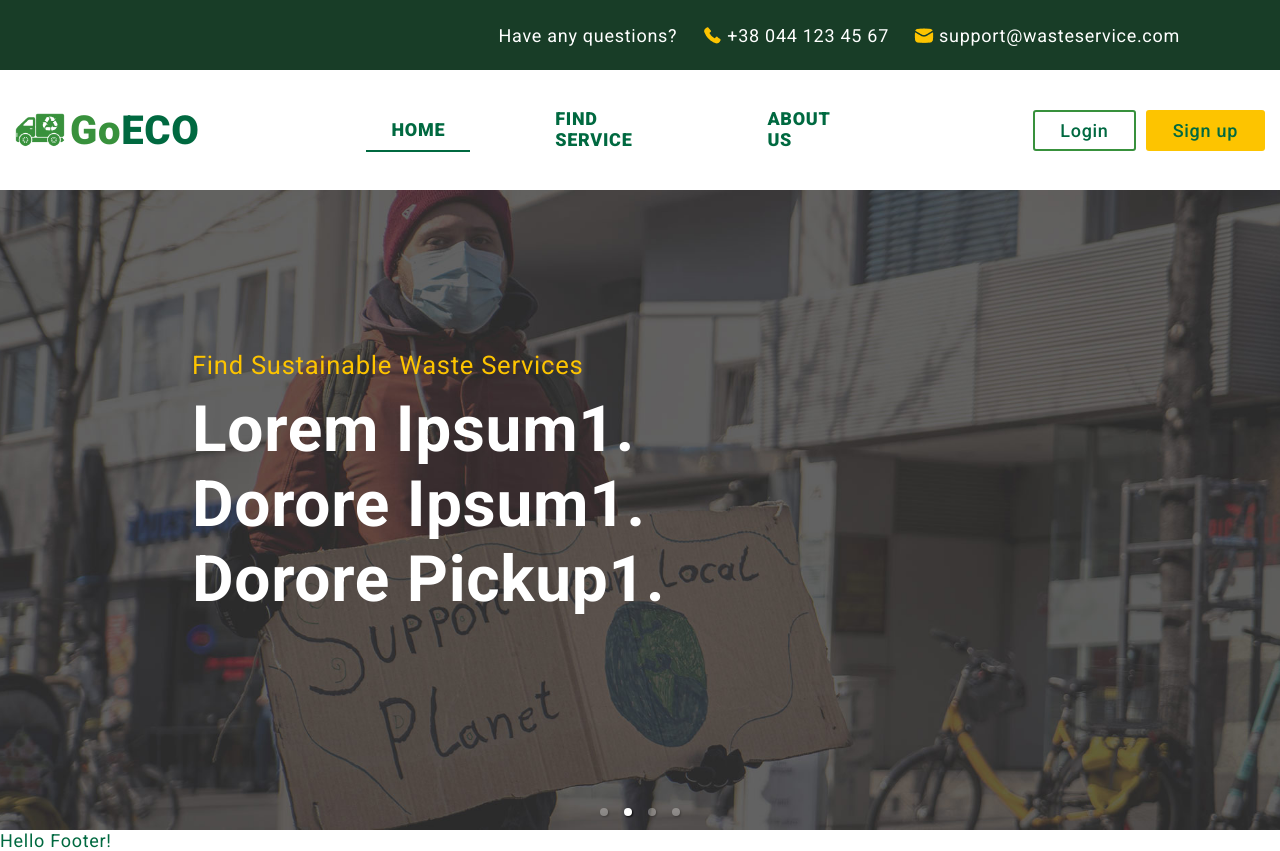
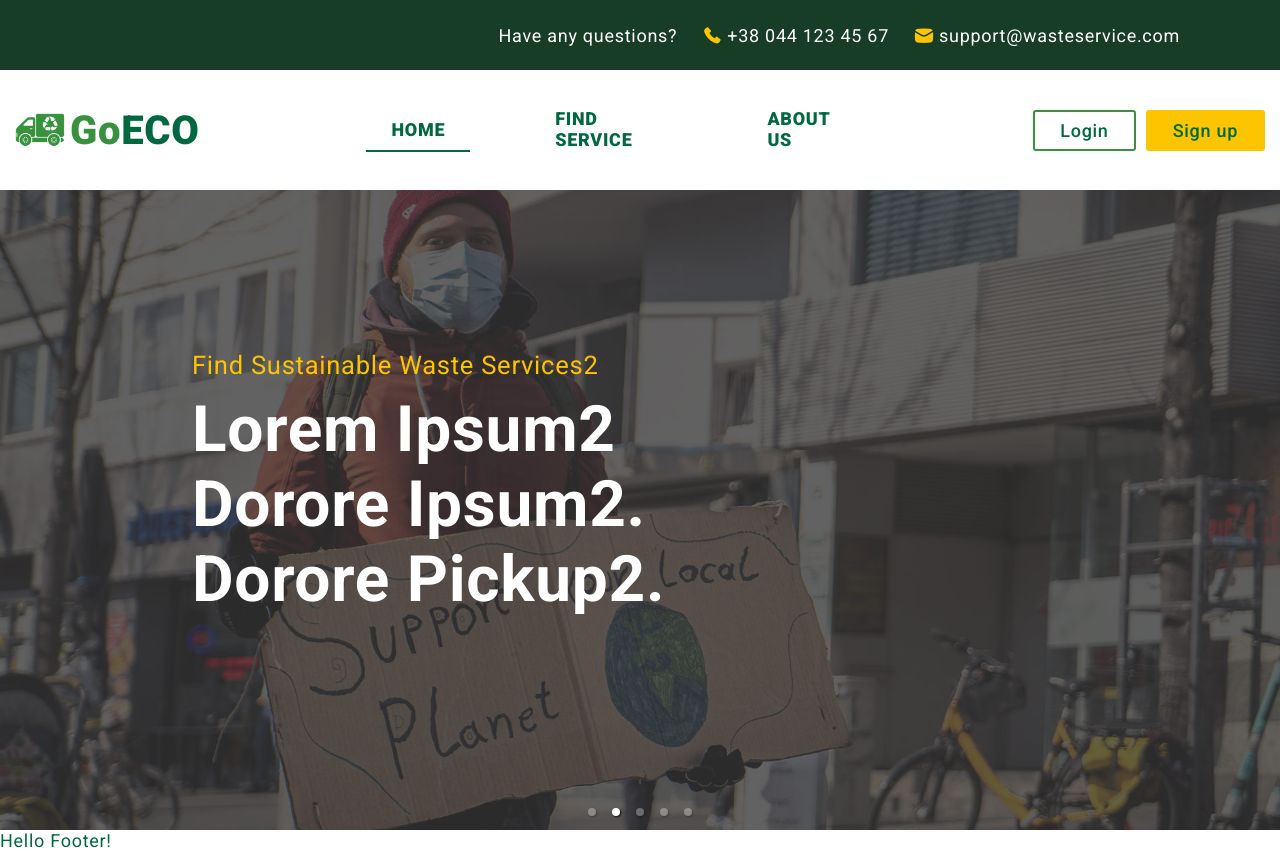
Before and after one commit to dreamkaman/react-sorting-waste, a React (Create React App) app: page / in a window 1280 px wide. Built offline with nearby package versions, Linux system fonts and the light colour scheme; the HTML template or start-up script is replaced by a standard one.

Commit message:
commit slider : slides and styles - prat 3

```diff
--- a/src/modules/HeroSlider/HeroSlider.jsx
+++ b/src/modules/HeroSlider/HeroSlider.jsx
@@ -3,58 +3,36 @@ import { Carousel } from 'react-responsive-carousel';
 import 'react-responsive-carousel/lib/styles/carousel.min.css';
 import styles from './HeroSlider.module.scss';
 
-import './HeroSlider.css'
+import './HeroSlider.css';
 
-import slider1 from './../../images/hero-slider/slider1.jpg';
-import slider2 from './../../images/hero-slider/slider2.jpg';
-import slider3 from './../../images/hero-slider/slider3.jpg';
-import slider4 from './../../images/hero-slider/slider4.jpg';
-import slider5 from './../../images/hero-slider/slider5.jpg';
-
+import { data } from './dataSlider';
 
 const HeroSlider = () => {
   return (
-    <Carousel className={styles.mainSlide} showArrows={false} autoPlay={true} infiniteLoop={true} showStatus={false} showThumbs={false} showIndicators={true} dynamicHeight={true}>
-      <div>
-        <img className={styles.image} src={slider1} alt='slider-1'/>
-        <div className={styles.slideInfo}>
-          <p>Find Sustainable Waste Services</p>
-          <h1>Waste Manegment.<br />
-            Dumpster Rentals.<br />
-            Garbage Pickup.<br />
-          </h1>
-        </div>
-      </div>
-      <div>
-        <img className={styles.image} src={slider2} alt='slider-2' />
-        <div className={styles.slideInfo}>
-          <p>Find Sustainable Waste Services</p>
-          <h1>Lorem Ipsum1.<br />
-            Dorore Ipsum1.<br />
-            Dorore Pickup1.<br />
-          </h1>
-        </div>
-      </div>
-      <div>
-        <img className={styles.image} src={slider3} alt='slider-3' />
-        <div className={styles.slideInfo}>
-          <p>Find Sustainable Waste Services</p>
-          <h1>Lorem Ipsum2.<br />
-            Dorore Ipsum2.<br />
-            Dorore Pickup2.<br />
-          </h1>
-        </div>
-      </div>
-      <div>
-        <img className={styles.image} src={slider4} alt='slider-3' />
-        <div className={styles.slideInfo}>
-          <p>Find Sustainable Waste Services</p>
-          <h1>Lorem Ipsum2.<br />
-            Dorore Ipsum2.<br />
-            Dorore Pickup2.<br />
-          </h1>
-        </div>
-      </div>
+    <Carousel
+      showArrows={false}
+      autoPlay={true}
+      infiniteLoop={true}
+      showStatus={false}
+      showThumbs={false}
+      showIndicators={true}
+      dynamicHeight={true}>
+      {
+        data.map((slide, index) =>
+          <div key={index}>
+            <img className={styles.image} src={slide.image} alt={'slider-' + index} />
+            <div className={styles.slideInfo}>
+              <p>{slide.description}</p>
+              <h1>
+                {slide.titles.map((title, index) =>
+                  <>{title} <br /></>,
+                )}
+              </h1>
+            </div>
+          </div>,
+        )
+      }
+
     </Carousel>
   );
 };
--- a/src/modules/HeroSlider/HeroSlider.module.scss
+++ b/src/modules/HeroSlider/HeroSlider.module.scss
@@ -1,8 +1,3 @@
-
-/*.mainSlide{
-  height: 100px;
-}*/
-
 .image{
 height: 80vh;
   /*height: 60vw;*/
--- /dev/null
+++ b/src/modules/HeroSlider/dataSlider.js
@@ -0,0 +1,32 @@
+import slider1 from './../../images/hero-slider/slider1.jpg';
+import slider2 from './../../images/hero-slider/slider2.jpg';
+import slider3 from './../../images/hero-slider/slider3.jpg';
+import slider4 from './../../images/hero-slider/slider4.jpg';
+import slider5 from './../../images/hero-slider/slider5.jpg';
+
+export const data = [{
+  image: slider1,
+  description: 'Find Sustainable Waste Services',
+  titles: ['Waste Manegment.', 'Dumpster Rentals.', 'Garbage Pickup.'],
+},
+  {
+    image: slider2,
+    description: 'Find Sustainable Waste Services2',
+    titles: ['Lorem Ipsum2', 'Dorore Ipsum2.', 'Dorore Pickup2.'],
+  },
+  {
+    image: slider3,
+    description: 'Find Sustainable Waste Services3',
+    titles: ['Lorem Ipsum3', 'Dorore Ipsum3.', 'Dorore Pickup3.'],
+  },
+  {
+    image: slider4,
+    description: 'Find Sustainable Waste Services4',
+    titles: ['Lorem Ipsum4', 'Dorore Ipsum4.', 'Dorore Pickup4.'],
+  },
+  {
+    image: slider5,
+    description: 'Find Sustainable Waste Services5',
+    titles: ['Lorem Ipsum5', 'Dorore Ipsum5.', 'Dorore Pickup5.'],
+  }
+];
```
